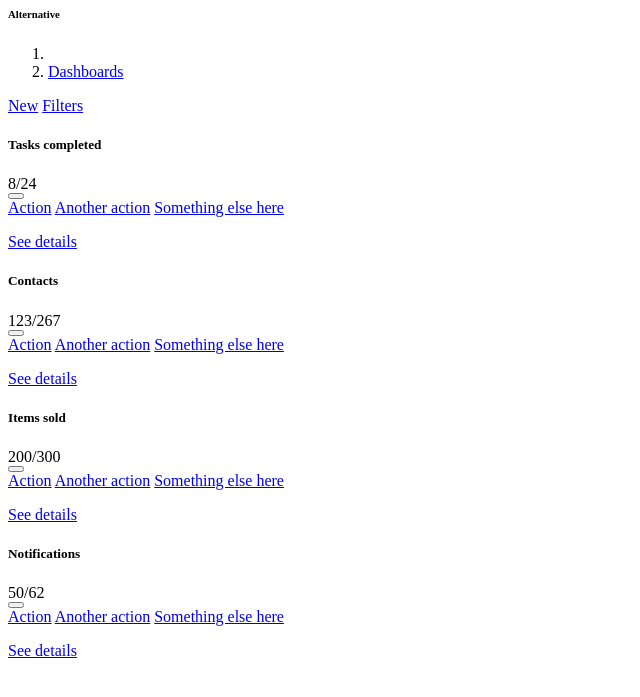
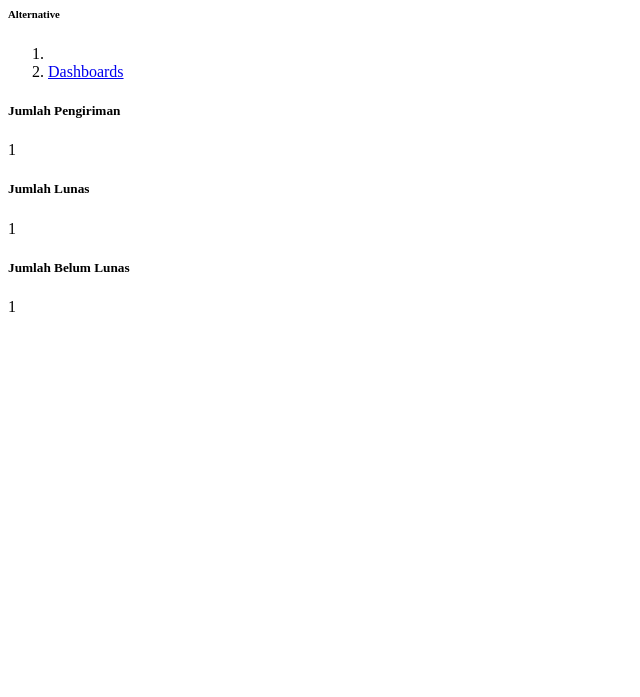
Before and after one commit to NgurahPrihandana/jktrans_prihandana, a PHP site: the page made by app/views/home/index.php in a window 1280 px wide. Shown: the top 697 px of the page, without its empty margins (0-640 px from the left). Run offline with PHP 8.4, Linux system fonts and the light colour scheme; the template is opened without the code that fills it: most values are stand-ins (such as "Sample title", 1, 10 or a date in 2020); some libraries are stand-ins or nearby versions.

Commit message:
Jumat sore

```diff
--- a/app/controllers/Home.php
+++ b/app/controllers/Home.php
@@ -2,11 +2,14 @@
 
 class Home extends Controller {
     public function index() {
+        $data['pengiriman'] = $this->model("Pengiriman_model")->getAllPengiriman();
+        $data['jumlah_lunas'] =$this->model("Pengiriman_model")->getAllLunas();
+        $data['jumlah_belum_lunas'] =$this->model("Pengiriman_model")->getAllBelumLunas();
         $data['set_active'] = "index";
         $this->view('home/layouts/header');
         $this->view('home/layouts/navbar',$data);
         $this->view('home/layouts/topnav');
-        $this->view('home/index');
+        $this->view('home/index',$data);
         $this->view('home/layouts/footer');
     }
 
--- a/app/views/home/edit_pengiriman.php
+++ b/app/views/home/edit_pengiriman.php
@@ -42,7 +42,7 @@
                               </div>
                               <div class="col-lg-6">
                                   <div class="form-group">
-                                      <label class="form-control-label" for="exampleFormControlInput1">Jumlah Pengiriman</label>
+                                      <label class="form-control-label" for="exampleFormControlInput1">Colli / Jumlah Pengiriman</label>
                                       <input type="number" class="form-control" id="exampleFormControlInput1" placeholder="Input kode pengiriman..." value="<?=$data['getSpcPengiriman']['jumlah_pengiriman']?>" name="jumlah_pengiriman">
                                   </div>
                               </div>
@@ -77,8 +77,7 @@
                               <label class="form-control-label" for="exampleFormControlInput1">Keterangan</label>
                               <textarea class="form-control" id="exampleFormControlTextarea1" rows="3" name="keterangan"><?=$data['getSpcPengiriman']['keterangan']?></textarea>
                           </div>
-                          <button type="button" class="btn btn-secondary" data-dismiss="modal">Close</button>
-                          <button type="submit" class="btn btn-primary">Add Data</button>
+                          <button type="submit" class="btn btn-primary">Update Data</button>
                       </form>
                   </div>
               </div>
--- a/app/views/home/index.php
+++ b/app/views/home/index.php
@@ -1,4 +1,4 @@
-  <?php Flasher::flash()?>
+  <?php Flasher::flash() ?>
   <!-- Header -->
   <div class="header pb-6">
     <div class="container-fluid">
@@ -15,8 +15,6 @@
             </nav>
           </div>
           <div class="col-lg-6 col-5 text-right">
-              <a href="#" class="btn btn-sm btn-neutral">New</a>
-              <a href="#" class="btn btn-sm btn-neutral">Filters</a>
           </div>
         </div>
       </div>
@@ -31,26 +29,10 @@
           <div class="card-body">
             <div class="row">
               <div class="col">
-                  <h5 class="card-title text-uppercase text-muted mb-0 text-white">Tasks completed</h5>
-                  <span class="h2 font-weight-bold mb-0 text-white">8/24</span>
-                  <div class="progress progress-xs mt-3 mb-0">
-                    <div class="progress-bar bg-success" role="progressbar" aria-valuenow="30" aria-valuemin="0" aria-valuemax="100" style="width: 30%;"></div>
+                <h5 class="card-title text-uppercase text-muted mb-0 text-white">Jumlah Pengiriman</h5>
+                <span class="h2 font-weight-bold mb-0 text-white"><?=count($data['pengiriman'])?></span>
               </div>
             </div>
-                <div class="col-auto">
-                  <button type="button" class="btn btn-sm btn-neutral mr-0" data-toggle="dropdown" aria-haspopup="true" aria-expanded="false">
-                    <i class="fas fa-ellipsis-h"></i>
-                  </button>
-                  <div class="dropdown-menu dropdown-menu-right">
-                    <a class="dropdown-item" href="#">Action</a>
-                    <a class="dropdown-item" href="#">Another action</a>
-                    <a class="dropdown-item" href="#">Something else here</a>
-                  </div>
-                </div>
-              </div>
-              <p class="mt-3 mb-0 text-sm">
-                <a href="#!" class="text-nowrap text-white font-weight-600">See details</a>
-              </p>
           </div>
         </div>
       </div>
@@ -60,26 +42,10 @@
           <div class="card-body">
             <div class="row">
               <div class="col">
-                  <h5 class="card-title text-uppercase text-muted mb-0 text-white">Contacts</h5>
-                  <span class="h2 font-weight-bold mb-0 text-white">123/267</span>
-                  <div class="progress progress-xs mt-3 mb-0">
-                    <div class="progress-bar bg-success" role="progressbar" aria-valuenow="50" aria-valuemin="0" aria-valuemax="100" style="width: 50%;"></div>
+                <h5 class="card-title text-uppercase text-muted mb-0 text-white">Jumlah Lunas</h5>
+                <span class="h2 font-weight-bold mb-0 text-white"><?=count($data['jumlah_lunas'])?></span>
               </div>
             </div>
-                <div class="col-auto">
-                  <button type="button" class="btn btn-sm btn-neutral mr-0" data-toggle="dropdown" aria-haspopup="true" aria-expanded="false">
-                    <i class="fas fa-ellipsis-h"></i>
-                  </button>
-                  <div class="dropdown-menu dropdown-menu-right">
-                    <a class="dropdown-item" href="#">Action</a>
-                    <a class="dropdown-item" href="#">Another action</a>
-                    <a class="dropdown-item" href="#">Something else here</a>
-                  </div>
-                </div>
-              </div>
-              <p class="mt-3 mb-0 text-sm">
-                <a href="#!" class="text-nowrap text-white font-weight-600">See details</a>
-              </p>
           </div>
         </div>
       </div>
@@ -89,56 +55,11 @@
           <div class="card-body">
             <div class="row">
               <div class="col">
-                  <h5 class="card-title text-uppercase text-muted mb-0 text-white">Items sold</h5>
-                  <span class="h2 font-weight-bold mb-0 text-white">200/300</span>
-                  <div class="progress progress-xs mt-3 mb-0">
-                    <div class="progress-bar bg-success" role="progressbar" aria-valuenow="80" aria-valuemin="0" aria-valuemax="100" style="width: 80%;"></div>
-                  </div>
-                </div>
-                <div class="col-auto">
-                  <button type="button" class="btn btn-sm btn-neutral mr-0" data-toggle="dropdown" aria-haspopup="true" aria-expanded="false">
-                    <i class="fas fa-ellipsis-h"></i>
-                  </button>
-                  <div class="dropdown-menu dropdown-menu-right">
-                    <a class="dropdown-item" href="#">Action</a>
-                    <a class="dropdown-item" href="#">Another action</a>
-                    <a class="dropdown-item" href="#">Something else here</a>
-                  </div>
-                </div>
-              </div>
-              <p class="mt-3 mb-0 text-sm">
-                <a href="#!" class="text-nowrap text-white font-weight-600">See details</a>
-              </p>
-            </div>
-          </div>
-        </div>
-        <div class="col-xl-3 col-md-6">
-          <div class="card bg-gradient-default border-0">
-            <!-- Card body -->
-            <div class="card-body">
-              <div class="row">
-                <div class="col">
-                  <h5 class="card-title text-uppercase text-muted mb-0 text-white">Notifications</h5>
-                  <span class="h2 font-weight-bold mb-0 text-white">50/62</span>
-                  <div class="progress progress-xs mt-3 mb-0">
-                    <div class="progress-bar bg-success" role="progressbar" aria-valuenow="90" aria-valuemin="0" aria-valuemax="100" style="width: 90%;"></div>
-                  </div>
-                </div>
-                <div class="col-auto">
-                  <button type="button" class="btn btn-sm btn-neutral mr-0" data-toggle="dropdown" aria-haspopup="true" aria-expanded="false">
-                    <i class="fas fa-ellipsis-h"></i>
-                  </button>
-                  <div class="dropdown-menu dropdown-menu-right">
-                    <a class="dropdown-item" href="#">Action</a>
-                    <a class="dropdown-item" href="#">Another action</a>
-                    <a class="dropdown-item" href="#">Something else here</a>
-                  </div>
-                </div>
-              </div>
-              <p class="mt-3 mb-0 text-sm">
-                <a href="#!" class="text-nowrap text-white font-weight-600">See details</a>
-              </p>
+                <h5 class="card-title text-uppercase text-muted mb-0 text-white">Jumlah Belum Lunas</h5>
+                <span class="h2 font-weight-bold mb-0 text-white"><?=count($data['jumlah_belum_lunas'])?></span>
               </div>
             </div>
           </div>
         </div>
+      </div>
+    </div>
--- a/app/views/home/layouts/header.php
+++ b/app/views/home/layouts/header.php
@@ -28,7 +28,7 @@
     <meta name="viewport" content="width=device-width, initial-scale=1, shrink-to-fit=no">
     <meta name="description" content="Start your development with a Dashboard for Bootstrap 4.">
     <meta name="author" content="Creative Tim">
-    <title>Argon Dashboard PRO - Premium Bootstrap 4 Admin Template</title>
+    <title>JKTrans Management System</title>
     <!-- Favicon -->
     <link rel="icon" href="<?= BASEURL ?>/assets/img/brand/favicon.png" type="image/png">
     <!-- Fonts -->
```
Also changed, not shown: app/models/Pengiriman_model.php (+10 -0 lines), app/views/home/layouts/topnav.php (+1 -9 lines), app/views/home/pengiriman.php (+5 -5 lines). Lines whose indentation alone changed are shown as unchanged.
